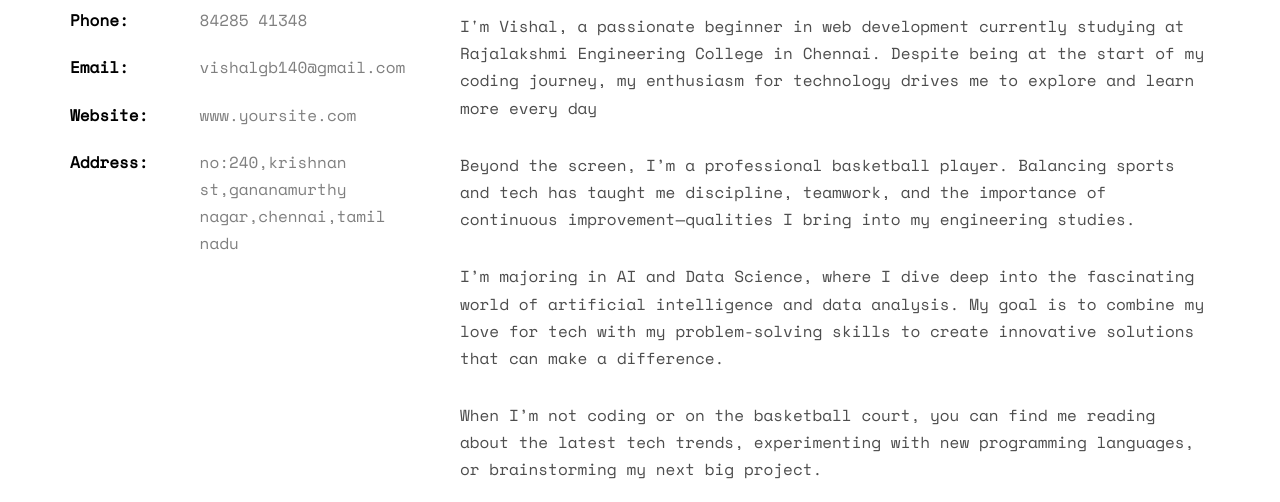
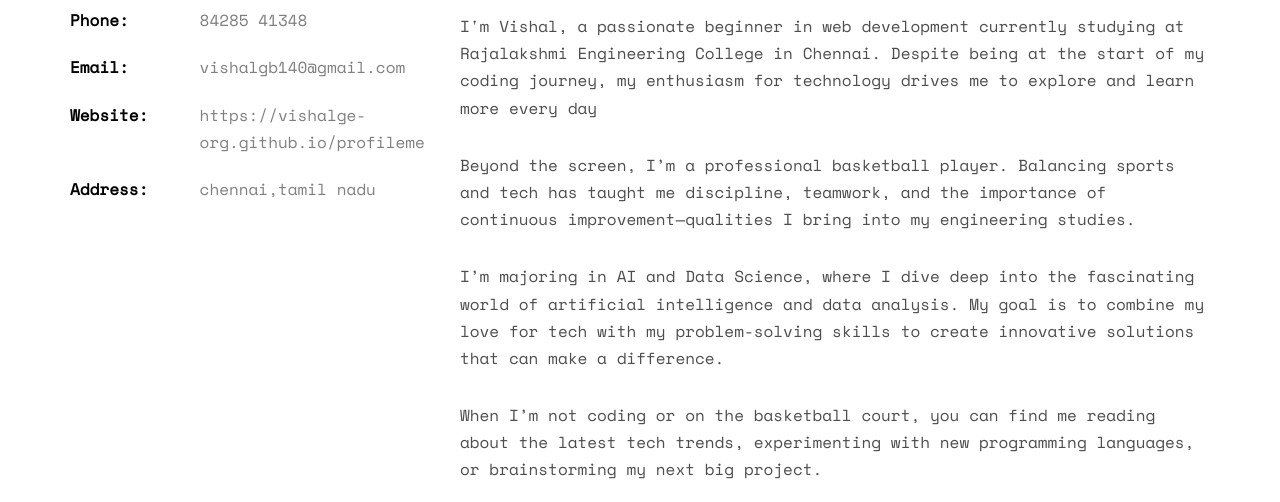
Before and after one commit to vishalge-org/profileme, a plain HTML site: page index.html in a window 1280 px wide. Shown: the part 1112-1614 px from the top of the page. Drawn offline with nearby package versions, Linux system fonts and the light colour scheme; some packages are replaced by stand-ins of ours; no server answers; files whose address does not match are found by name.

Commit message:
Update index.html
change-3

```diff
--- a/index.html
+++ b/index.html
@@ -5,9 +5,9 @@
 	<meta http-equiv="X-UA-Compatible" content="IE=edge">
 	<title>Profile &mdash; vishalge.co</title>
 	<meta name="viewport" content="width=device-width, initial-scale=1">
-	<meta name="description" content="Free HTML5 Website Template by freehtml5.co" />
-	<meta name="keywords" content="free website templates, free html5, free template, free bootstrap, free website template, html5, css3, mobile first, responsive" />
-	<meta name="author" content="freehtml5.co" />
+	<meta name="description" content="welcome to my page" />
+	<meta name="keywords" content="vishal's profile" />
+	<meta name="author" content="vishalge.co" />
 
 
 	<meta property="og:title" content=""/>
@@ -84,8 +84,8 @@
 						<li><span class="first-block">Full Name:</span><span class="second-block">vishal</span></li>
 						<li><span class="first-block">Phone:</span><span class="second-block">84285 41348</span></li>
 						<li><span class="first-block">Email:</span><span class="second-block">vishalgb140@gmail.com</span></li>
-						<li><span class="first-block">Website:</span><span class="second-block">www.yoursite.com</span></li>
-						<li><span class="first-block">Address:</span><span class="second-block">no:240,krishnan st,gananamurthy nagar,chennai,tamil nadu</span></li>
+						<li><span class="first-block">Website:</span><span class="second-block">https://vishalge-org.github.io/profileme</span></li>
+						<li><span class="first-block">Address:</span><span class="second-block">chennai,tamil nadu</span></li>
 					</ul>
 				</div>
 				<div class="col-md-8">
```
